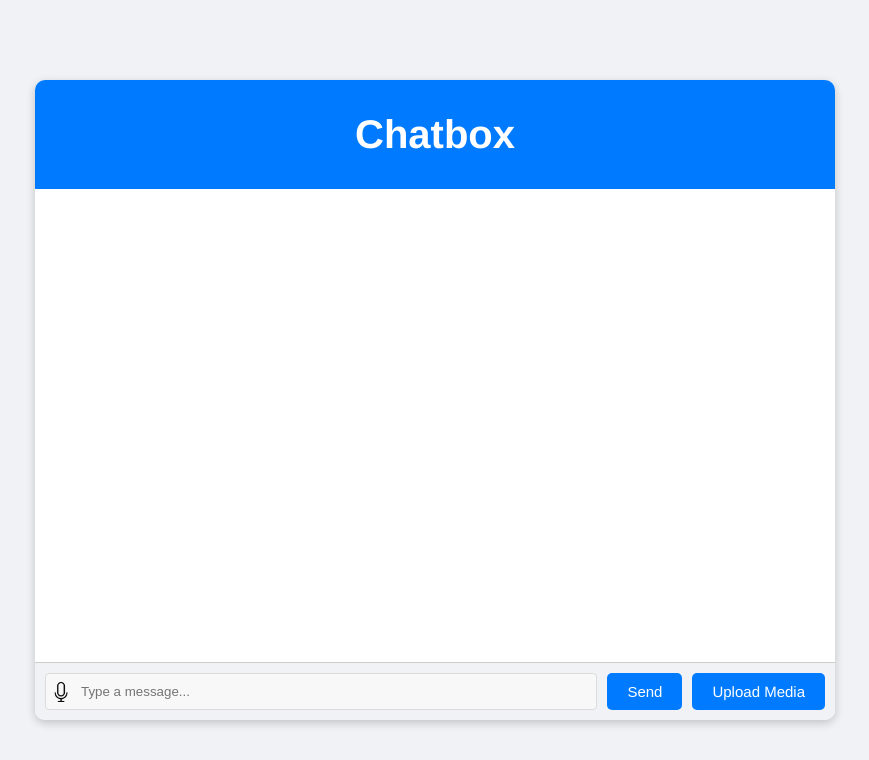
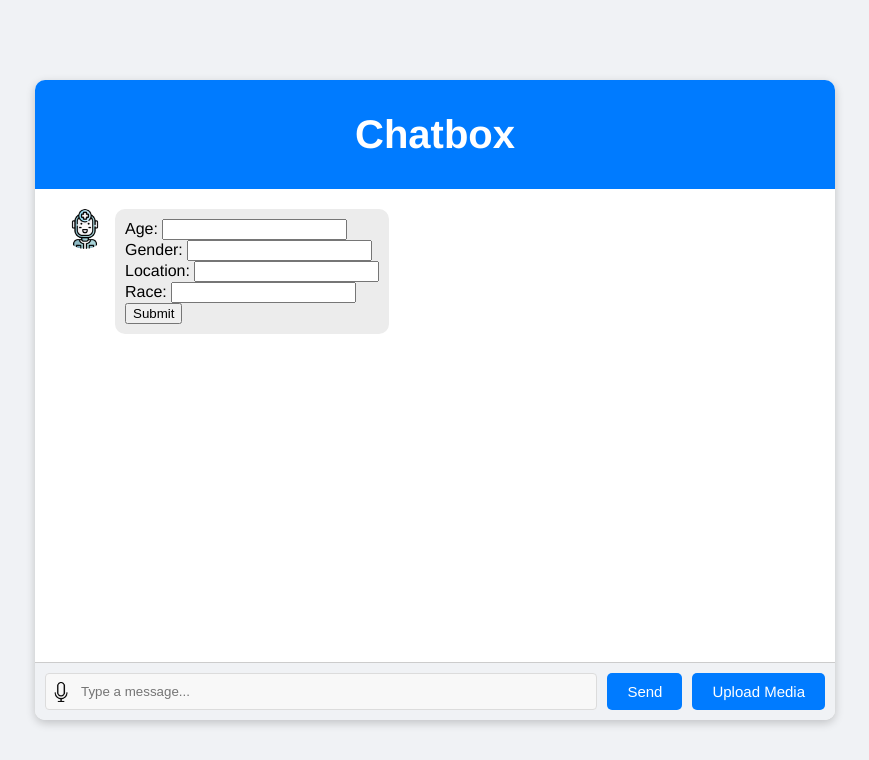
Before and after one commit to Zhongheng-Cheng/SkinScan, a Flask app: template templates/index.html in a window 1280 px wide. Shown: the top 760 px of the page, without its empty margins (205-1074 px from the left). Run offline with Flask 3, Linux system fonts and the light colour scheme; the template is opened without the code that fills it, so the values that code supplies are empty.

Commit message:
updated asking for user information

```diff
--- a/app.py
+++ b/app.py
@@ -8,16 +8,17 @@ app.config['UPLOAD_FOLDER'] = 'static/tmp_uploads'
 
 @app.route('/')
 def home():
+    global bot
     if os.path.exists(app.config['UPLOAD_FOLDER']):
         shutil.rmtree(app.config['UPLOAD_FOLDER'])
     os.makedirs(app.config['UPLOAD_FOLDER'])
-    app.config["BOT"] = DermatologistBot()
+    bot = DermatologistBot()
     return render_template('index.html')
 
 @app.route('/chat', methods=['POST'])
 def chat():
     user_message = request.form['message']
-    response = app.config["BOT"].generate_response(user_message)
+    response = bot.generate_response(user_message)
     return jsonify({'message': markdown(response)}), 200
 
 @app.route('/transcript', methods=['POST'])
@@ -26,7 +27,7 @@ def transcript():
         return "No audio file in request", 400
 
     audio_file = request.files['audio']
-    transcript = app.config["BOT"].get_transcript(audio_file.content_type, audio_file.read())
+    transcript = bot.get_transcript(audio_file.content_type, audio_file.read())
     return jsonify({'transcript': transcript}), 200
 
 @app.route('/upload_media', methods=['POST'])
@@ -44,7 +45,7 @@ def upload_media():
 
 @app.route('/media_analyze', methods=['POST'])
 def media_analyze():
-    response = app.config["BOT"].process_file(request.form['message'])
+    response = bot.process_file(request.form['message'])
     diagnose = "# Diagnose\n\n" + "\n\n".join([f"## {key.replace('_', ' ')}\n\n{value}" for key, value in response.items()])
     return jsonify({'message': markdown(diagnose)})
 
--- a/templates/index.html
+++ b/templates/index.html
@@ -31,8 +31,30 @@
         const microphone_off = 'static/microphone_off.png';
         const microphone_on = 'static/microphone_on.png';
 
+        const questionnaire = ' \
+        <form id="questionnaire"> \
+            <div> \
+                <label for="age">Age:</label> \
+                <input type="text" id="age" name="age"> \
+            </div> \
+            <div> \
+                <label for="gender">Gender:</label> \
+                <input type="text" id="gender" name="gender"> \
+            </div> \
+            <div> \
+                <label for="location">Location:</label> \
+                <input type="text" id="location" name="location"> \
+            </div> \
+            <div> \
+                <label for="race">Race:</label> \
+                <input type="text" id="race" name="race"> \
+            </div> \
+            <button type="submit" id="submit">Submit</button> \
+        </form>'
+        questionnaire_id = sendTmpMessage(botAvatar, questionnaire);
+
         function sendTmpMessage(avatar, message) {
-            const analyzingMessageId = `analyzing-${Date.now()}`;
+            const analyzingMessageId = `tmp-message-${Date.now()}`;
             const botAnalyzingMessage = document.createElement('div');
             botAnalyzingMessage.id = analyzingMessageId;
             botAnalyzingMessage.classList.add('message-container', 'bot-message');
@@ -77,6 +99,26 @@
             userMessageDiv.innerHTML = `<img src=${userAvatar} class="avatar"><div class="message">${content}</div>`;
             chatbox.appendChild(userMessageDiv);
         }
+
+        function formDataToString(formData) {
+            const entries = formData.entries();
+            const data = {};
+            for (const [key, value] of entries) {
+                data[key] = value;
+            }
+            return `Here is my information, which may help you better analyze my skin conditions: age: ${data.age}; gender: ${data.gender}; location: ${data.location}; race: ${data.race}`;
+        }
+
+        document.getElementById('questionnaire').addEventListener('submit', function(event) {
+            event.preventDefault();
+
+            const formData = new FormData(event.target);
+            user_info_message = formDataToString(formData);
+            const questionnaire_message = document.getElementById(questionnaire_id);
+            questionnaire_message.innerHTML = `<img src=${botAvatar} class="avatar"><div class="message">Thank you! Your information is submitted.</div>`
+
+            generateResponse("/chat", user_info_message);
+        });
 
         document.getElementById('input-area').addEventListener('submit', function(event) {
             event.preventDefault();
```
Also changed, not shown: multimodal_gemini.py (+1 -14 lines).
